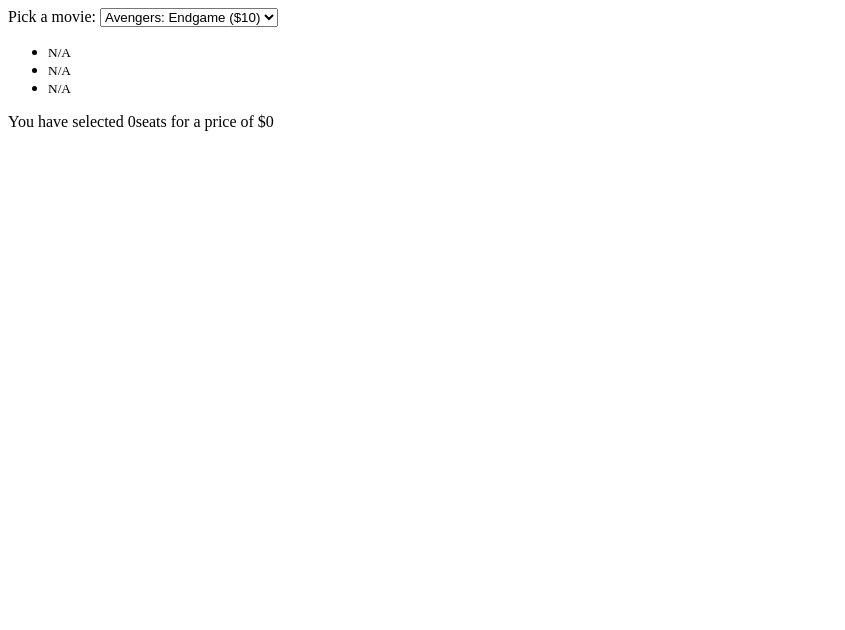
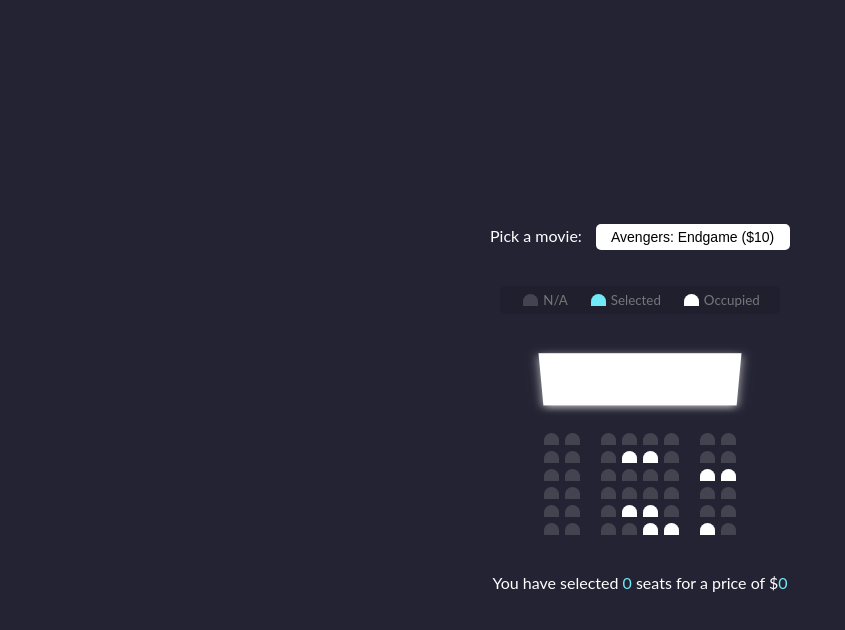
Before and after one commit to gdhaliwal22/movie-seat-booker, a plain HTML site: page index.html in a window 1280 px wide. Shown: the whole page, without its empty margins (0-845 px from the left). Drawn offline with Linux system fonts and the light colour scheme.

Commit message:
styled seats in the selector, added screen,

```diff
--- a/index.html
+++ b/index.html
@@ -18,19 +18,16 @@
     </div>
     <ul class="showcase">
       <li>
-        <div class="seat">
-          <small>N/A</small>
-        </div>
+        <div class="seat"></div>
+        <small>N/A</small>
       </li>
       <li>
-        <div class="seat selected">
-          <small>N/A</small>
-        </div>
+        <div class="seat selected"></div>
+        <small>Selected</small>
       </li>
       <li>
-        <div class="seat occupied">
-          <small>N/A</small>
-        </div>
+        <div class="seat occupied"></div>
+        <small>Occupied</small>
       </li>
     </ul>
     <div class="container">
@@ -97,7 +94,7 @@
       </div>
     </div>
     <p class="text">
-      You have selected <span id="count">0</span>seats for a price of $<span
+      You have selected <span id="count">0</span> seats for a price of $<span
         id="total"
         >0</span
       >
--- a/styles.css
+++ b/styles.css
@@ -0,0 +1,117 @@
+@import url("https://fonts.googleapis.com/css2?family=Lato:wght@500&display=swap");
+
+* {
+  box-sizing: border-box;
+}
+
+body {
+  background-color: #242333;
+  color: #fff;
+  display: flex;
+  flex-direction: column;
+  align-items: center;
+  justify-content: center;
+  height: 100vh;
+  font-family: "Lato", sans-serif;
+  margin: 0;
+}
+
+.movie-container {
+  margin: 20px 0;
+}
+
+.movie-container select {
+  background-color: #fff;
+  border: 0;
+  border-radius: 5px;
+  font-size: 14px;
+  margin-left: 10px;
+  padding: 5px 15px 5px 15px;
+  -moz-appearance: none;
+  -webkit-appearance: none;
+  appearance: none;
+}
+
+.container {
+  perspective: 1000px;
+  margin-bottom: 30px;
+}
+
+.seat {
+  background-color: #444451;
+  height: 12px;
+  width: 15px;
+  margin: 3px;
+  border-top-left-radius: 10px;
+  border-top-right-radius: 10px;
+}
+
+.seat.selected {
+  background-color: #6feaf6;
+}
+
+.seat.occupied {
+  background-color: #fff;
+}
+
+/* Add margin to seats */
+.seat:nth-of-type(2) {
+  margin-right: 18px;
+}
+
+.seat:nth-last-of-type(2) {
+  margin-left: 18px;
+}
+
+.seat:not(.occupied):hover {
+  cursor: pointer;
+  transform: scale(1.2);
+}
+
+.showcase .seat:not(.occupied):hover {
+  cursor: default;
+  transform: scale(1);
+}
+
+.showcase {
+  background-color: rgba(0, 0, 0, 0.1);
+  padding: 5px 10px;
+  border-radius: 5px;
+  color: #777;
+  list-style-type: none;
+  color: #777;
+  list-style-type: none;
+  display: flex;
+  justify-content: space-between;
+}
+
+.showcase li {
+  display: flex;
+  align-items: center;
+  justify-content: center;
+  margin: 0 10px;
+}
+
+.showcase li small {
+  margin-left: 2px;
+}
+
+.row {
+  display: flex;
+}
+
+.screen {
+  background-color: #fff;
+  height: 70px;
+  width: 100%;
+  margin: 15px 0;
+  transform: rotateX(-45deg);
+  box-shadow: 0 3px 10px rgba(255, 255, 255, 0.7);
+}
+
+p.text {
+  margin: 5px 0;
+}
+p.text span {
+  color: #6feaf6;
+}
```
